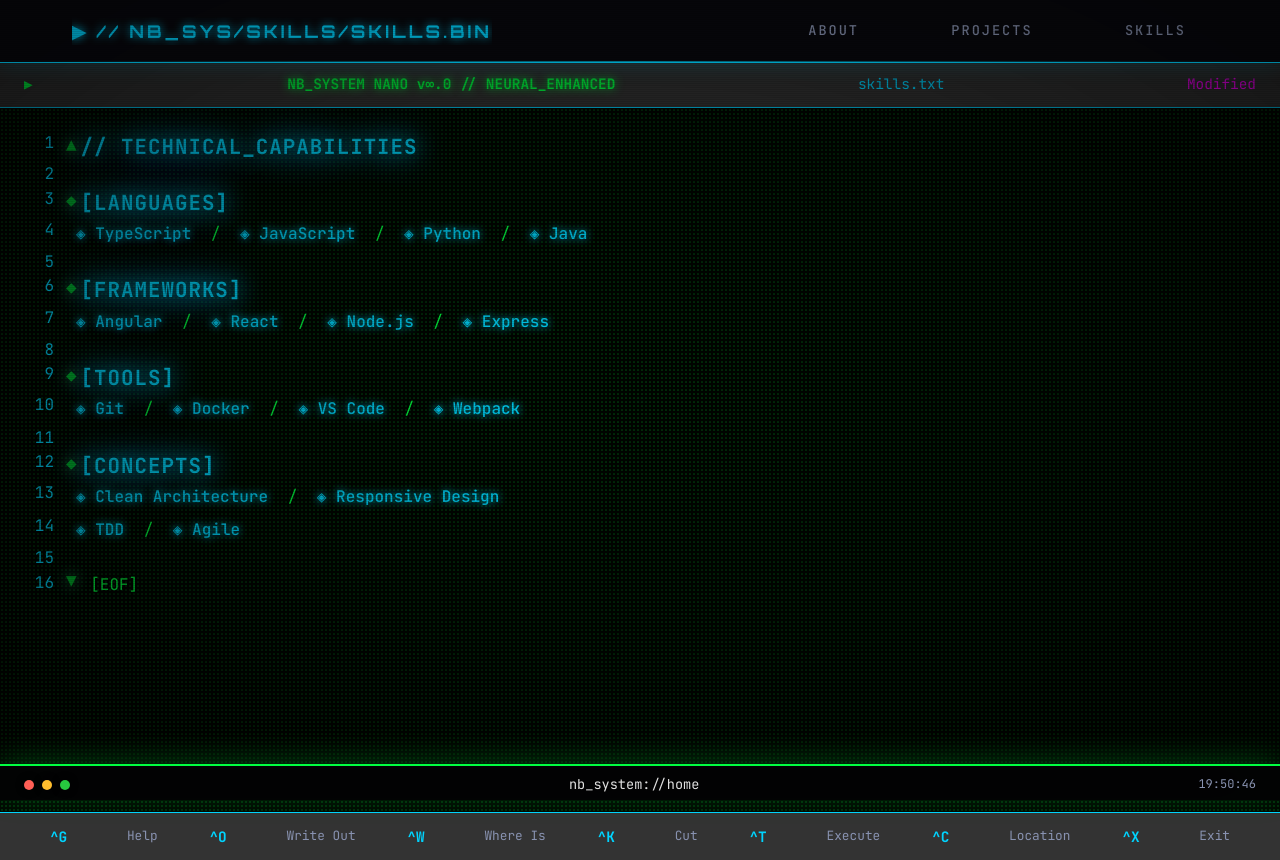
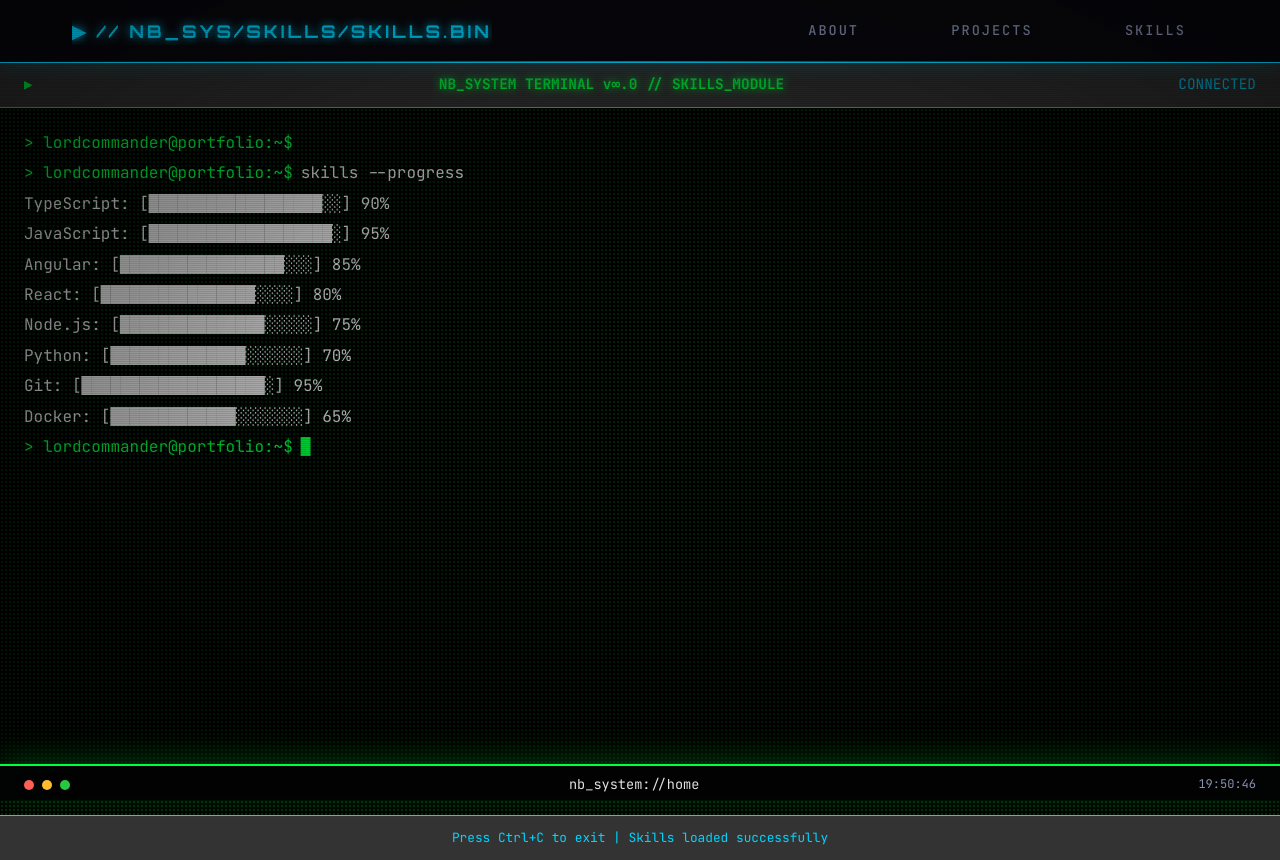
Before and after one commit to NicoButter/portfolio_2026, an Angular app: page /skills in a window 1280 px wide. Built offline with nearby package versions, Linux system fonts and the light colour scheme.

Commit message:
feat: implement terminal simulation for skills section with animated ASCII progress bars and CRT effects

```diff
--- a/src/app/features/skills/skills.html
+++ b/src/app/features/skills/skills.html
@@ -1,45 +1,64 @@
 <section class="terminal-page">
-  <!-- Nano Editor Simulation -->
-  <div class="nano-editor">
-    <!-- Nano Header -->
-    <div class="nano-header">
+  <div class="terminal-simulator">
+    <!-- Terminal Header -->
+    <div class="terminal-header">
       <span class="terminal-icon">▶</span>
-      <span class="nano-title">NB_SYSTEM NANO v∞.0 // NEURAL_ENHANCED</span>
-      <span class="nano-file">skills.txt</span>
-      <span class="nano-modified">Modified</span>
+      <span class="terminal-title">NB_SYSTEM TERMINAL v∞.0 // SKILLS_MODULE</span>
+      <span class="terminal-status">CONNECTED</span>
     </div>
 
-    <!-- Nano Content Area -->
-    <div class="nano-content">
-      <div class="nano-text">
-        <div class="line"><span class="line-number">  1</span><span class="line-content"><span class="pixel-icon">▲</span> <span class="section-title">// TECHNICAL_CAPABILITIES</span></span></div>
-        <div class="line"><span class="line-number">  2</span><span class="line-content"></span></div>
-        <div class="line"><span class="line-number">  3</span><span class="line-content"><span class="pixel-icon">◆</span> <span class="section-title">[LANGUAGES]</span></span></div>
-        <div class="line"><span class="line-number">  4</span><span class="line-content">  <span class="skill-item">◈ TypeScript</span> / <span class="skill-item">◈ JavaScript</span> / <span class="skill-item">◈ Python</span> / <span class="skill-item">◈ Java</span></span></div>
-        <div class="line"><span class="line-number">  5</span><span class="line-content"></span></div>
-        <div class="line"><span class="line-number">  6</span><span class="line-content"><span class="pixel-icon">◆</span> <span class="section-title">[FRAMEWORKS]</span></span></div>
-        <div class="line"><span class="line-number">  7</span><span class="line-content">  <span class="skill-item">◈ Angular</span> / <span class="skill-item">◈ React</span> / <span class="skill-item">◈ Node.js</span> / <span class="skill-item">◈ Express</span></span></div>
-        <div class="line"><span class="line-number">  8</span><span class="line-content"></span></div>
-        <div class="line"><span class="line-number">  9</span><span class="line-content"><span class="pixel-icon">◆</span> <span class="section-title">[TOOLS]</span></span></div>
-        <div class="line"><span class="line-number"> 10</span><span class="line-content">  <span class="skill-item">◈ Git</span> / <span class="skill-item">◈ Docker</span> / <span class="skill-item">◈ VS Code</span> / <span class="skill-item">◈ Webpack</span></span></div>
-        <div class="line"><span class="line-number"> 11</span><span class="line-content"></span></div>
-        <div class="line"><span class="line-number"> 12</span><span class="line-content"><span class="pixel-icon">◆</span> <span class="section-title">[CONCEPTS]</span></span></div>
-        <div class="line"><span class="line-number"> 13</span><span class="line-content">  <span class="skill-item">◈ Clean Architecture</span> / <span class="skill-item">◈ Responsive Design</span></span></div>
-        <div class="line"><span class="line-number"> 14</span><span class="line-content">  <span class="skill-item">◈ TDD</span> / <span class="skill-item">◈ Agile</span></span></div>
-        <div class="line"><span class="line-number"> 15</span><span class="line-content"></span></div>
-        <div class="line"><span class="line-number"> 16</span><span class="line-content"><span class="pixel-icon">▼</span> [EOF]</span></div>
+    <!-- Terminal Content -->
+    <div class="terminal-content">
+      <div class="terminal-output">
+        <!-- Initial Prompt -->
+        <div class="terminal-line">
+          <span class="prompt">lordcommander@portfolio:~$</span>
+          @if (!commandExecuted()) {
+            <span class="command">skills --progress</span>
+            <span class="cursor">█</span>
+          }
+        </div>
+
+        <!-- Executed Command -->
+        @if (commandExecuted()) {
+          <div class="terminal-line">
+            <span class="prompt">lordcommander@portfolio:~$</span>
+            <span class="command">skills --progress</span>
+          </div>
+        }
+
+        <!-- Loading Animation -->
+        @if (commandExecuted() && skills()[0].animatedLevel === 0) {
+          <div class="terminal-line">
+            <span class="output">Loading skills data...</span>
+            <span class="loading-dots">...</span>
+          </div>
+        }
+
+        <!-- Skills Progress Bars -->
+        @for (skill of skills(); track skill.name) {
+          <div class="terminal-line">
+            @if (skill.animatedLevel > 0) {
+              <span class="output">
+                {{ skill.name }}: [{{ generateProgressBar(skill.animatedLevel) }}] {{ skill.animatedLevel }}%
+              </span>
+            }
+          </div>
+        }
+
+        <!-- Completion Message -->
+        @if (commandExecuted() && skills()[skills().length - 1].animatedLevel === skills()[skills().length - 1].level) {
+          <div class="terminal-line">
+            <span class="prompt">lordcommander@portfolio:~$</span>
+            <span class="cursor">█</span>
+          </div>
+        }
       </div>
     </div>
 
-    <!-- Nano Footer -->
-    <div class="nano-footer">
-      <span class="nano-command">^G</span><span class="nano-desc">Help</span>
-      <span class="nano-command">^O</span><span class="nano-desc">Write Out</span>
-      <span class="nano-command">^W</span><span class="nano-desc">Where Is</span>
-      <span class="nano-command">^K</span><span class="nano-desc">Cut</span>
-      <span class="nano-command">^T</span><span class="nano-desc">Execute</span>
-      <span class="nano-command">^C</span><span class="nano-desc">Location</span>
-      <span class="nano-command">^X</span><span class="nano-desc">Exit</span>
+    <!-- Terminal Footer -->
+    <div class="terminal-footer">
+      <span class="footer-text">Press Ctrl+C to exit | Skills loaded successfully</span>
     </div>
   </div>
 </section>
--- a/src/app/features/skills/skills.scss
+++ b/src/app/features/skills/skills.scss
@@ -7,7 +7,7 @@
   align-items: center;
 }
 
-.nano-editor {
+.terminal-simulator {
   width: 100vw;
   height: 100vh;
   background: #000;
@@ -21,8 +21,8 @@
   position: relative;
 }
 
-/* CRT Vignette on entire editor */
-.nano-editor::after {
+/* CRT Vignette on entire terminal */
+.terminal-simulator::after {
   content: '';
   position: fixed;
   top: 0;
@@ -34,7 +34,7 @@
   z-index: 10;
 }
 
-.nano-header {
+.terminal-header {
   background: #333;
   padding: var(--spacing-sm) var(--spacing-md);
   border-bottom: 1px solid var(--neon-cyan);
@@ -51,21 +51,17 @@
   margin-right: var(--spacing-sm);
 }
 
-.nano-title {
+.terminal-title {
   color: var(--neon-green);
   font-weight: bold;
   text-shadow: 0 0 10px var(--neon-green);
 }
 
-.nano-file {
+.terminal-status {
   color: var(--neon-cyan);
 }
 
-.nano-modified {
-  color: var(--neon-magenta);
-}
-
-.nano-content {
+.terminal-content {
   flex: 1;
   overflow-y: auto;
   padding: var(--spacing-md);
@@ -74,7 +70,7 @@
 }
 
 /* CRT Pixel Grid Effect */
-.nano-content::before {
+.terminal-content::before {
   content: '';
   position: absolute;
   top: 0;
@@ -90,7 +86,7 @@
 }
 
 /* CRT Scanline Sweep Effect */
-.nano-content::after {
+.terminal-content::after {
   content: '';
   position: absolute;
   top: 0;
@@ -98,158 +94,76 @@
   right: 0;
   bottom: 0;
   background: linear-gradient(
-    0deg,
-    transparent 0%,
-    rgba(0, 255, 65, 0.05) 1px,
-    transparent 2px
+    transparent 50%,
+    rgba(0, 255, 65, 0.03) 50%
   );
-  background-size: 100% 2px;
-  background-repeat: repeat-y;
+  background-size: 100% 4px;
+  animation: scanline 0.1s linear infinite;
   pointer-events: none;
-  z-index: 2;
-  animation: crt-sweep 3s linear infinite;
-}
-
-@keyframes crt-sweep {
-  0% {
-    background-position: 0 0;
-  }
-  100% {
-    background-position: 0 -20px;
-  }
-}
-
-.nano-text {
-  line-height: 1.4;
-  position: relative;
   z-index: 2;
 }
 
-.line {
-  display: flex;
-  margin-bottom: 2px;
+@keyframes scanline {
+  0% { transform: translateY(-100%); }
+  100% { transform: translateY(100vh); }
 }
 
-.line-number {
-  color: var(--neon-cyan);
-  margin-right: var(--spacing-sm);
-  min-width: 30px;
-  text-align: right;
-  user-select: none;
+.terminal-output {
+  position: relative;
+  z-index: 3;
+  font-size: 1rem;
+  line-height: 1.4;
 }
 
-.line-content {
-  color: var(--neon-green);
-  white-space: pre-wrap;
-  word-wrap: break-word;
+.terminal-line {
+  display: flex;
+  align-items: center;
+  margin-bottom: 0.5rem;
 }
 
-.nano-footer {
+.prompt {
+  color: var(--neon-green);
+  margin-right: 0.5rem;
+}
+
+.command {
+  color: var(--text-primary);
+}
+
+.cursor {
+  color: var(--neon-green);
+  animation: blink 1s infinite;
+}
+
+@keyframes blink {
+  0%, 50% { opacity: 1; }
+  51%, 100% { opacity: 0; }
+}
+
+.output {
+  color: var(--text-primary);
+  font-family: var(--font-mono);
+}
+
+.loading-dots {
+  animation: loading 1.5s infinite;
+}
+
+@keyframes loading {
+  0%, 20% { content: '.'; }
+  40% { content: '..'; }
+  60%, 100% { content: '...'; }
+}
+
+.terminal-footer {
   background: #333;
   padding: var(--spacing-sm) var(--spacing-md);
   border-top: 1px solid var(--neon-cyan);
-  display: flex;
-  justify-content: space-around;
-  align-items: center;
   font-size: 0.8rem;
   color: var(--text-secondary);
+  text-align: center;
 }
 
-.nano-command {
+.footer-text {
   color: var(--neon-cyan);
-  font-weight: bold;
-  margin-right: 8px;
-  font-size: 0.9rem;
 }
-
-.nano-desc {
-  color: var(--text-primary);
-}
-
-.pixel-icon {
-  color: var(--neon-green);
-  font-weight: bold;
-  margin-right: 4px;
-  font-size: 1.1em;
-  display: inline-block;
-  animation: float-icon 2s ease-in-out infinite, pulse-icon 1.5s ease-in-out infinite;
-  text-shadow: 0 0 8px var(--neon-green);
-}
-
-@keyframes float-icon {
-  0%, 100% {
-    transform: translateY(0px);
-  }
-  50% {
-    transform: translateY(-4px);
-  }
-}
-
-@keyframes pulse-icon {
-  0%, 100% {
-    opacity: 1;
-    text-shadow: 0 0 8px var(--neon-green);
-  }
-  50% {
-    opacity: 0.6;
-    text-shadow: 0 0 15px var(--neon-green), 0 0 25px var(--neon-magenta);
-  }
-}
-
-.section-title {
-  font-size: 1.3em;
-  font-weight: bold;
-  color: var(--neon-cyan);
-  text-shadow: 0 0 10px var(--neon-cyan), 0 0 20px var(--neon-cyan);
-  animation: pulse-glow 2s ease-in-out infinite;
-  letter-spacing: 1px;
-}
-
-@keyframes pulse-glow {
-  0%, 100% {
-    text-shadow: 0 0 10px var(--neon-cyan), 0 0 20px var(--neon-cyan);
-    font-weight: bold;
-  }
-  50% {
-    text-shadow: 0 0 20px var(--neon-cyan), 0 0 40px var(--neon-cyan), 0 0 60px var(--neon-magenta);
-    font-weight: 900;
-  }
-}
-
-.arrow-animate {
-  color: var(--neon-green);
-  font-weight: bold;
-  display: inline-block;
-  animation: float-arrow 2.5s ease-in-out infinite, pulse-arrow 1.5s ease-in-out infinite;
-  text-shadow: 0 0 8px var(--neon-green);
-  margin-right: 2px;
-}
-
-@keyframes float-arrow {
-  0%, 100% {
-    transform: translateX(0px);
-  }
-  50% {
-    transform: translateX(4px);
-  }
-}
-
-@keyframes pulse-arrow {
-  0%, 100% {
-    opacity: 1;
-    text-shadow: 0 0 8px var(--neon-green);
-  }
-  50% {
-    opacity: 0.5;
-    text-shadow: 0 0 15px var(--neon-green), 0 0 25px var(--neon-cyan);
-  }
-}
-
-.skill-item {
-  color: var(--neon-cyan);
-  display: inline-block;
-  margin: 2px 4px;
-  padding: 2px 6px;
-  text-shadow: 0 0 8px var(--neon-cyan);
-  font-weight: 500;
-}
--- a/src/app/features/skills/skills.ts
+++ b/src/app/features/skills/skills.ts
@@ -1,4 +1,10 @@
-import { ChangeDetectionStrategy, Component, signal } from '@angular/core';
+import { ChangeDetectionStrategy, Component, signal, OnInit } from '@angular/core';
+
+interface Skill {
+  name: string;
+  level: number;
+  animatedLevel: number;
+}
 
 @Component({
   selector: 'app-skills',
@@ -6,6 +12,67 @@
   styleUrl: './skills.scss',
   changeDetection: ChangeDetectionStrategy.OnPush,
 })
-export class Skills {
-  testSignal = signal(true);
+export class Skills implements OnInit {
+  skills = signal<Skill[]>([
+    { name: 'TypeScript', level: 90, animatedLevel: 0 },
+    { name: 'JavaScript', level: 95, animatedLevel: 0 },
+    { name: 'Angular', level: 85, animatedLevel: 0 },
+    { name: 'React', level: 80, animatedLevel: 0 },
+    { name: 'Node.js', level: 75, animatedLevel: 0 },
+    { name: 'Python', level: 70, animatedLevel: 0 },
+    { name: 'Git', level: 95, animatedLevel: 0 },
+    { name: 'Docker', level: 65, animatedLevel: 0 },
+  ]);
+
+  commandExecuted = signal(false);
+
+  ngOnInit(): void {
+    // Simular ejecución del comando después de un delay
+    setTimeout(() => {
+      this.executeCommand();
+    }, 1000);
+  }
+
+  executeCommand(): void {
+    this.commandExecuted.set(true);
+    // Animar las barras de progreso
+    this.skills().forEach((skill, index) => {
+      setTimeout(() => {
+        this.animateSkill(index);
+      }, index * 200); // Delay escalonado
+    });
+  }
+
+  private animateSkill(index: number): void {
+    const skill = this.skills()[index];
+    const targetLevel = skill.level;
+    const duration = 1500; // ms
+    const steps = 60;
+    const increment = targetLevel / steps;
+    let current = 0;
+
+    const interval = setInterval(() => {
+      current += increment;
+      if (current >= targetLevel) {
+        current = targetLevel;
+        clearInterval(interval);
+      }
+      // Actualizar la señal
+      this.skills.update(skills => {
+        const newSkills = [...skills];
+        newSkills[index] = { ...newSkills[index], animatedLevel: Math.round(current) };
+        return newSkills;
+      });
+    }, duration / steps);
+  }
+
+  generateProgressBar(level: number): string {
+    const filled = Math.round((level / 100) * 20);
+    const empty = 20 - filled;
+    return '█'.repeat(filled) + '░'.repeat(empty);
+  }
+
+  trackBySkill(index: number, skill: Skill): string {
+    return skill.name;
+  }
 }
```
Also changed, not shown: 1 other file (tests, documents, lock files or other folders).
